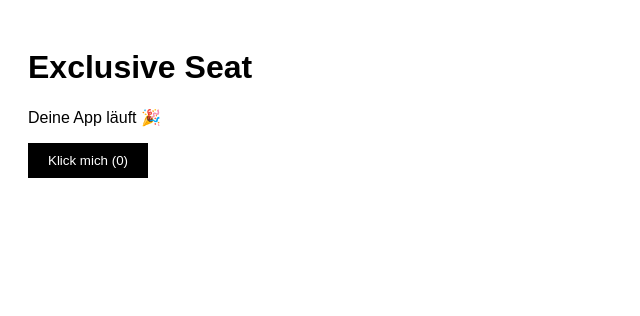
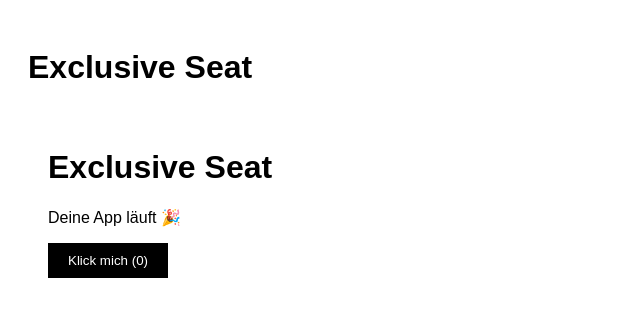
Before and after one commit to staudi1234/exclusive-seat, a Next.js app: page / in a window 1280 px wide. Shown: the top 316 px of the page, without its empty margins (0-640 px from the left). Built offline with nearby package versions, Linux system fonts and the light colour scheme.

Commit message:
Update layout.tsx

```diff
--- a/app/layout.tsx
+++ b/app/layout.tsx
@@ -1,7 +1,8 @@
-export default function RootLayout({ children }: { children: React.ReactNode }) {
+export default function Layout({ children }: { children: React.ReactNode }) {
   return (
-    <html lang="de">
-      <body>{children}</body>
-    </html>
+    <div style={{ padding: 20, fontFamily: "sans-serif" }}>
+      <h1>Exclusive Seat</h1>
+      {children}
+    </div>
   );
 }
```
